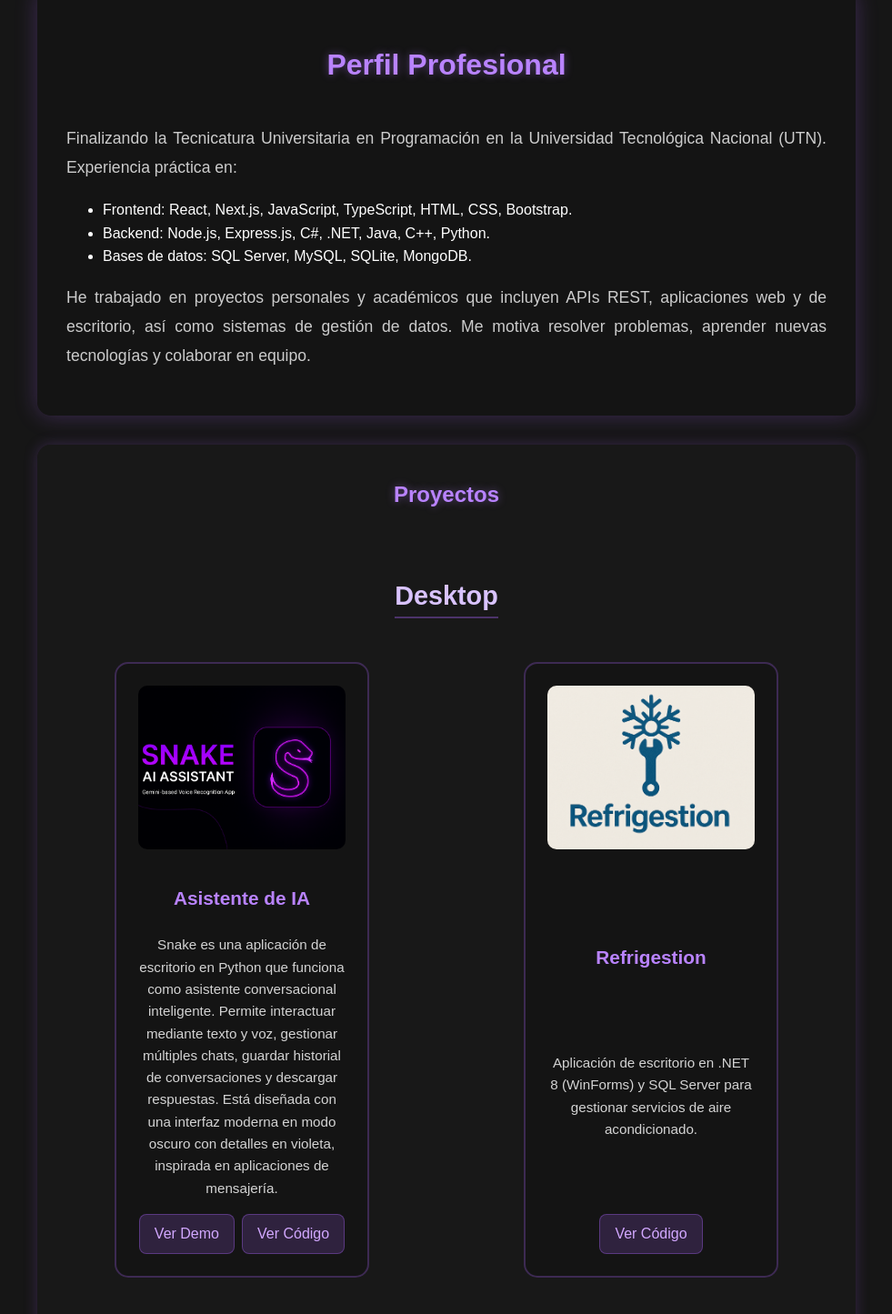
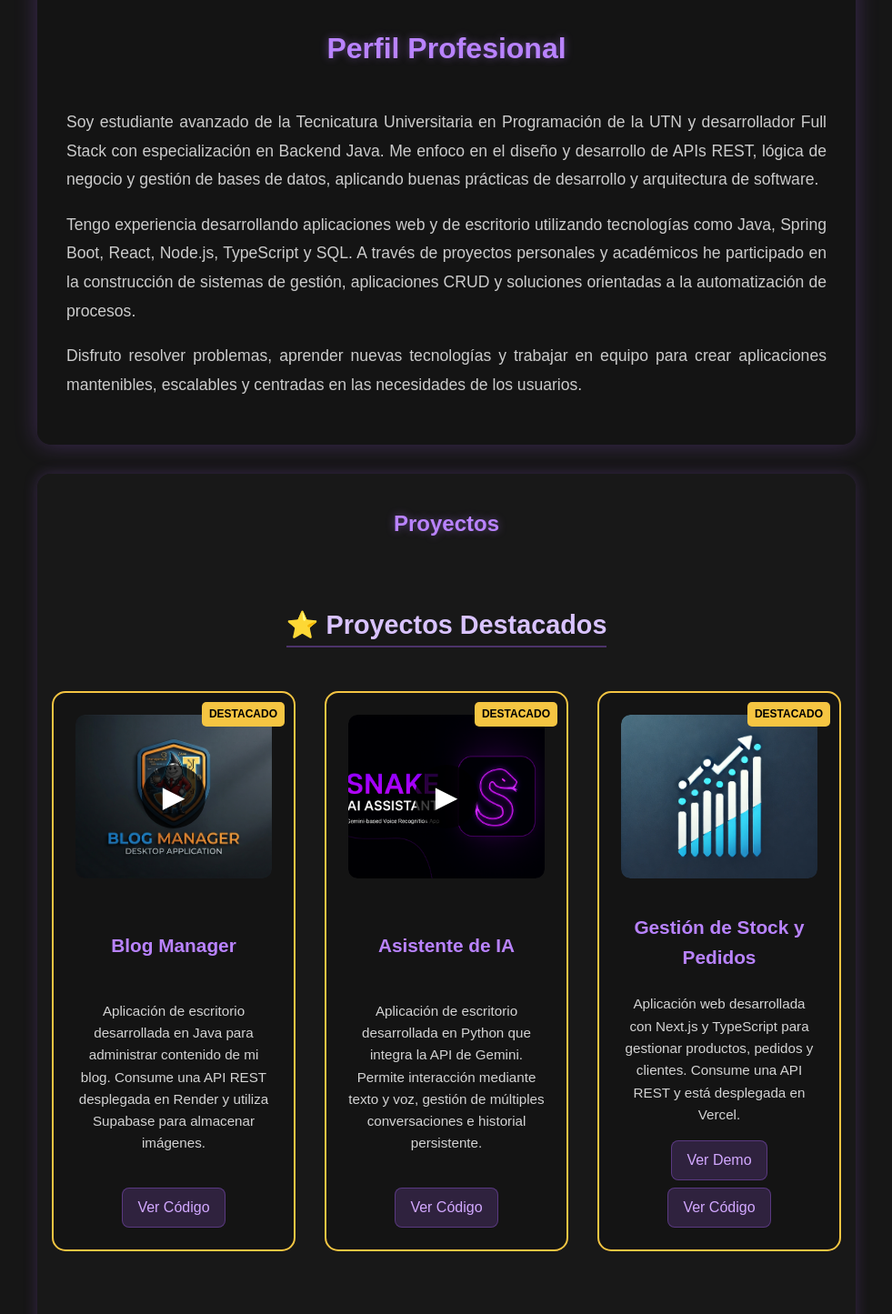
Before and after one commit to Javih95/Portfolio_react, a React (Vite) app in the folder vite-project/: page / in a window 1280 px wide. Shown: the part 884-2329 px from the top of the page at 91% size, without its empty margins (149-1130 px from the left). Built offline with nearby package versions, Linux system fonts and the light colour scheme; no server answers.

Commit message:
mejorando los proyectos

```diff
--- a/vite-project/src/views/Css/Projectos.css
+++ b/vite-project/src/views/Css/Projectos.css
@@ -52,6 +52,7 @@
   border-radius: 10px;
   overflow: hidden;
   margin-bottom: 1rem;
+  z-index: 1;
 }
 
 .project-image {
@@ -100,3 +101,90 @@
   background: #b983ff;
   color: #fff;
 }
+.featured {
+  border: 2px solid #f5c542;
+  position: relative;
+}
+
+.featured::before {
+  content: "DESTACADO";
+  position: absolute;
+  top: 10px;
+  right: 10px;
+  background: #f5c542;
+  color: #000;
+  font-size: 0.75rem;
+  font-weight: bold;
+  padding: 4px 8px;
+  border-radius: 5px;
+  z-index: 20;
+}
+.project-image-conteiner {
+  position: relative;
+}
+
+.play-button {
+  position: absolute;
+  top: 50%;
+  left: 50%;
+  transform: translate(-50%, -50%);
+
+  width: 70px;
+  height: 70px;
+
+  border: none;
+  border-radius: 50%;
+
+  font-size: 2rem;
+  cursor: pointer;
+
+  background: rgba(0, 0, 0, 0.75);
+  color: white;
+
+  transition: 0.3s;
+}
+
+.play-button:hover {
+  transform: translate(-50%, -50%) scale(1.1);
+}
+
+.video-modal-overlay {
+  position: fixed;
+  inset: 0;
+
+  background: rgba(0, 0, 0, 0.85);
+
+  display: flex;
+  justify-content: center;
+  align-items: center;
+
+  z-index: 9999;
+}
+
+.video-modal {
+  width: 90%;
+  max-width: 900px;
+
+  position: relative;
+
+  background: #111;
+  border-radius: 10px;
+
+  padding: 20px;
+}
+
+.close-modal {
+  position: absolute;
+  top: -10px;
+  right: -10px;
+
+  width: 35px;
+  height: 35px;
+
+  border: none;
+  border-radius: 50%;
+
+  cursor: pointer;
+
+  font-size: 1.2rem;
+}
--- a/vite-project/src/views/NavBar.jsx
+++ b/vite-project/src/views/NavBar.jsx
@@ -4,7 +4,7 @@
   return (
     <nav className="navbar">
       <div className="navbar-container">
-        <a href="/" className="navbar-logo">
+        <a href="#Header" className="navbar-logo">
           Portfolio de Javih
         </a>
         <ul className="navbar-menu">
--- a/vite-project/src/views/PerfilProfesional.jsx
+++ b/vite-project/src/views/PerfilProfesional.jsx
@@ -6,16 +6,17 @@
     <section ref={perfilProfesionalRef} className={`profile-card card slide-in-right ${isPerfilProfesionalVisible ? "visible" : ""}`}>
       <div className="contenido">
         <h2>Perfil Profesional</h2>
+
         <p>
-          Finalizando la Tecnicatura Universitaria en Programación en la Universidad Tecnológica Nacional (UTN). Experiencia práctica en:
+          Soy estudiante avanzado de la Tecnicatura Universitaria en Programación de la UTN y desarrollador Full Stack con especialización en Backend Java. Me enfoco en el diseño y desarrollo de APIs REST, lógica de negocio y gestión de bases de datos, aplicando buenas prácticas de desarrollo y arquitectura de software.
         </p>
-        <ul>
-          <li>Frontend: React, Next.js, JavaScript, TypeScript, HTML, CSS, Bootstrap.</li>
-          <li>Backend: Node.js, Express.js, C#, .NET, Java, C++, Python.</li>
-          <li>Bases de datos: SQL Server, MySQL, SQLite, MongoDB.</li>
-        </ul>
+
         <p>
-          He trabajado en proyectos personales y académicos que incluyen APIs REST, aplicaciones web y de escritorio, así como sistemas de gestión de datos. Me motiva resolver problemas, aprender nuevas tecnologías y colaborar en equipo.
+          Tengo experiencia desarrollando aplicaciones web y de escritorio utilizando tecnologías como Java, Spring Boot, React, Node.js, TypeScript y SQL. A través de proyectos personales y académicos he participado en la construcción de sistemas de gestión, aplicaciones CRUD y soluciones orientadas a la automatización de procesos.
+        </p>
+
+        <p>
+          Disfruto resolver problemas, aprender nuevas tecnologías y trabajar en equipo para crear aplicaciones mantenibles, escalables y centradas en las necesidades de los usuarios.
         </p>
       </div>
     </section>
--- a/vite-project/src/views/Proyectos.jsx
+++ b/vite-project/src/views/Proyectos.jsx
@@ -1,113 +1,191 @@
 import './Css/Projectos.css';
 import { UseInView } from "../hooks/useInViews";
-
+import { createPortal } from "react-dom";
+import { useState } from 'react';
 export const Projectos = () => {
   const [proyectosRef, isProyectosVisible] = UseInView();
-
+  const [selectedVideo, setSelectedVideo] = useState(null);
   const projects = [
-      {
+    {
       id: 4,
+      featured: true,
+      type: 'Desktop',
+      title: 'Blog Manager',
+      description: 'Aplicación de escritorio desarrollada en Java para administrar contenido de mi blog. Consume una API REST desplegada en Render y utiliza Supabase para almacenar imágenes.',
+      image: './BM.png',
+      videoId: 'GxNiOmiryMg',
+      repoLink: 'https://github.com/Javih95/BlogManagerApp.git',
+    },
+    {
+      id: 7,
+      featured: true,
       type: 'Desktop',
       title: 'Asistente de IA',
-      description: 'Snake es una aplicación de escritorio en Python que funciona como asistente conversacional inteligente. Permite interactuar mediante texto y voz, gestionar múltiples chats, guardar historial de conversaciones y descargar respuestas. Está diseñada con una interfaz moderna en modo oscuro con detalles en violeta, inspirada en aplicaciones de mensajería.',
+      description: 'Aplicación de escritorio desarrollada en Python que integra la API de Gemini. Permite interacción mediante texto y voz, gestión de múltiples conversaciones e historial persistente.',
       image: './snake.png',
-      demoLink: 'https://youtu.be/7EG01CCD1PA?si=rxHOds6Y9kCIFDiV',
+      videoId: '7EG01CCD1PA?si=rxHOds6Y9kCIFDiV',
       repoLink: 'https://github.com/Javih95/Mi_asistente_snake_Docu.git',
-  },
+    },
     {
-      id: 7,
+      id: 11,
       type: 'Desktop',
       title: 'Refrigestion',
-      description: 'Aplicación de escritorio en .NET 8 (WinForms) y SQL Server para gestionar servicios de aire acondicionado.',
+      description: 'Aplicación de escritorio desarrollada con .NET 8 (WinForms) y SQL Server para la gestión de servicios técnicos de aire acondicionado.',
       image: './refrigestionImagen.png',
       demoLink: '',
       repoLink: 'https://github.com/Javih95/refrigestion.git',
     },
     {
       id: 1,
+      featured: true,
       type: 'Web',
-      title: 'Gestión de Stock y Pedidos - Frontend',
-      description: 'Aplicación web desarrollada con Next.js y TypeScript para gestionar productos, pedidos y clientes. Consume una API REST. Desplegada en Vercel.',
-      image: 'controldestock.png',
-      demoLink: "https://app-stock-frontend.vercel.app/dashboard",
+      title: 'Gestión de Stock y Pedidos',
+      description: 'Aplicación web desarrollada con Next.js y TypeScript para gestionar productos, pedidos y clientes. Consume una API REST y está desplegada en Vercel.',
+      image: 'Stocklogo.webp',
+      demoLink: 'https://app-stock-frontend.vercel.app/dashboard',
       repoLink: 'https://github.com/Javih95/app-stock.git',
     },
     {
       id: 2,
       type: 'API',
       title: 'Control de Stock API',
-      description: 'API REST creada con JavaScript, Node.js, Express.js  y Drizzle como ORM. Utiliza SQLite como base de datos, alojada en Turso. Desplegada en Vercel.',
+      description: 'API REST desarrollada con Node.js, Express y Drizzle ORM. Utiliza SQLite alojado en Turso y se encuentra desplegada en Vercel.',
       image: 'api.png',
+      demoLink: 'https://api-control-stock-deploy.vercel.app/materiales',
       repoLink: 'https://github.com/Javih95/TP2-UTN-PIII-C331',
-      demoLink: "https://api-control-stock-deploy.vercel.app/materiales",
     },
     {
       id: 3,
       type: 'Web',
-      title: 'Ecomerce Frontend',
-      description: 'Frontend para ecomerce, desarrollado con React. Consume una API REST. Incluye catálogo de productos, carrito de compras y gestión de usuarios.',
+      title: 'Ecommerce',
+      description: 'Frontend de ecommerce desarrollado con React. Incluye catálogo de productos, carrito de compras y gestión de usuarios mediante consumo de API REST.',
       image: './ecomerce.png',
       demoLink: '',
       repoLink: 'https://github.com/Javih95/eCommerce.git',
     },
     {
-      id: 5,
-      type: 'Juegos y Hobbys',
-      title: 'Guardianes de la selva',
-      description: 'Videojuego 2D desarrollado en Python usando Pygame.',
-      image: './guardianesDeLaSelva.png',
-      demoLink: 'https://youtu.be/AEzF_PqgqmM?si=LKtgndIOND08r3Y7',
-      repoLink: 'https://github.com/Javih95/Aguirre-Javier-TPpygame-final/tree/0919bd1e0c1bb25f8abe7bd3c9e11e40543c1bed/tpPygame1/My_game',
-    },
-    {
-      id: 6,
-      type: 'Juegos y Hobbys',
-      title: 'Proyecto recuperar Bot',
-      description: 'Proyecto de robot con Arduino Uno. Se recrea el instructivo y programación desde cero.',
-      image: './botImagen.png',
-      demoLink: '',
-      repoLink: 'https://github.com/Javih95/ProyectoRobot.git',
+      id: 10,
+      type: 'Web',
+      title: 'Blog Personal',
+      description: 'Blog personal desarrollado con React, Express y MongoDB. Desplegado en Netlify y Render.',
+      image: './blogImagen.png',
+      demoLink: 'https://68ae05581bd0540008e521ab--storied-cendol-727841.netlify.app/',
+      repoLink: 'https://github.com/Javih95/blog.git',
     },
     {
       id: 8,
       type: 'API',
-      title: 'Api para confirmar asistencia a boda',
-      description: 'API REST para gestionar confirmaciones de asistencia a boda, desarrollada con JavaScript, Node.js, Express.js y Google Sheets como base de datos. Incluye manejo de invitados y confirmaciones.',
+      title: 'API de Gestión de Eventos',
+      description: 'API REST desarrollada con Node.js, Express y Google Sheets como base de datos. Permite gestionar invitados y confirmaciones de asistencia.',
       image: './apiBoda.png',
       repoLink: 'https://github.com/Javih95/apiBodas.git',
     },
     {
       id: 9,
       type: 'API',
-      title: 'Api para ecomerce',
-      description: 'API REST para ecomerce, desarrollada con JavaScript, Node.js, Express.js y Sequelize como ORM. Utiliza MySql como base de datos. Incluye manejo de productos, usuarios y pedidos.',
+      title: 'Ecommerce API',
+      description: 'API REST desarrollada con Node.js, Express, Sequelize y MySQL para la gestión de productos, usuarios y pedidos.',
       image: './apiEcomerce.png',
       repoLink: 'https://github.com/Javih95/eCommerceBackend.git',
     },
     {
-      id: 10,
-      type: 'Web',
-      title: 'Blog personal',
-      description: 'Blog personal: frontend en React, backend con Express y MongoDB. Desplegado en Netlify y Render.',
-      image: './blogImagen.png',
-      demoLink: 'https://68ae05581bd0540008e521ab--storied-cendol-727841.netlify.app/',
-      repoLink: 'https://github.com/Javih95/blog.git',
+      id: 5,
+      type: 'Juegos y Hobbys',
+      title: 'Guardianes de la Selva',
+      description: 'Videojuego 2D desarrollado en Python utilizando Pygame.',
+      image: './guardianesDeLaSelva.png',
+      videoId:'AEzF_PqgqmM?si=LKtgndIOND08r3Y7',
+      repoLink: 'https://github.com/Javih95/Aguirre-Javier-TPpygame-final/tree/0919bd1e0c1bb25f8abe7bd3c9e11e40543c1bed/tpPygame1/My_game',
     },
-
+    {
+      id: 6,
+      type: 'Juegos y Hobbys',
+      title: 'Robot Educativo con Arduino',
+      description: 'Proyecto basado en Arduino Uno que recrea desde cero el armado, programación y documentación de un robot educativo.',
+      image: './botImagen.png',
+      demoLink: '',
+      repoLink: 'https://github.com/Javih95/ProyectoRobot.git',
+    },
   ];
 
-  // Agrupar proyectos por tipo
-  const projectTypes = [...new Set(projects.map(p => p.type))];
+  const featuredProjects = projects.filter(project => project.featured);
+
+  const projectTypes = [
+    'Web',
+    'API',
+    'Desktop',
+    'Juegos y Hobbys'
+  ];
 
   return (
-    <section ref={proyectosRef} id="projects" className={`projects card slide-in-right ${isProyectosVisible ? "visible" : ""}`}>
-      <h2>Proyectos</h2>
+    <section
+      ref={proyectosRef}
+      id="projects"
+      className={`projects card slide-in-right ${isProyectosVisible ? "visible" : ""}`}
+    > <h2>Proyectos</h2>
+      <div>
+        <h3 className="project-type-title">⭐ Proyectos Destacados</h3>
+
+        <div className="projects-container">
+          {featuredProjects.map(project => (
+            <div className="project-card featured" key={project.id}>
+
+              <div className="project-image-conteiner">
+                <div className="project-image-conteiner">
+                  <img
+                    src={project.image}
+                    alt={project.title}
+                    className="project-image"
+                  />
+
+                  {project.videoId && (
+                    <button
+                      className="play-button"
+                      onClick={() => setSelectedVideo(project.videoId)}
+                    >
+                      ▶
+                    </button>
+                  )}
+                </div>
+              </div>
+
+              <h3>{project.title}</h3>
+              <p>{project.description}</p>
+
+              <div className="project-links">
+                {project.demoLink && (
+                  <a
+                    href={project.demoLink}
+                    target="_blank"
+                    rel="noopener noreferrer"
+                  >
+                    Ver Demo
+                  </a>
+                )}
+
+                {project.repoLink && (
+                  <a
+                    href={project.repoLink}
+                    target="_blank"
+                    rel="noopener noreferrer"
+                  >
+                    Ver Código
+                  </a>
+                )}
+              </div>
+
+            </div>
+          ))}
+        </div>
+      </div>
+
       {projectTypes.map(type => (
         <div key={type}>
           <h3 className="project-type-title">{type}</h3>
+
           <div className="projects-container">
             {projects
-              .filter(p => p.type === type)
+              .filter(project => project.type === type)
               .map(project => (
                 <div className="project-card" key={project.id}>
 
@@ -118,25 +196,68 @@
                       className="project-image"
                     />
                   </div>
+
                   <h3>{project.title}</h3>
                   <p>{project.description}</p>
+
                   <div className="project-links">
                     {project.demoLink && (
-                      <a href={project.demoLink} target="_blank" rel="noopener noreferrer">
+                      <a
+                        href={project.demoLink}
+                        target="_blank"
+                        rel="noopener noreferrer"
+                      >
                         Ver Demo
                       </a>
                     )}
+
                     {project.repoLink && (
-                      <a href={project.repoLink} target="_blank" rel="noopener noreferrer">
+                      <a
+                        href={project.repoLink}
+                        target="_blank"
+                        rel="noopener noreferrer"
+                      >
                         Ver Código
                       </a>
                     )}
                   </div>
+
                 </div>
               ))}
           </div>
         </div>
       ))}
+      {selectedVideo &&
+  createPortal(
+    <div
+      className="video-modal-overlay"
+      onClick={() => setSelectedVideo(null)}
+    >
+      <div
+        className="video-modal"
+        onClick={(e) => e.stopPropagation()}
+      >
+        <button
+          className="close-modal"
+          onClick={() => setSelectedVideo(null)}
+        >
+          ✕
+        </button>
+
+        <iframe
+          width="100%"
+          height="500"
+          src={`https://www.youtube.com/embed/${selectedVideo}`}
+          title="Video Demo"
+          frameBorder="0"
+          allow="accelerometer; autoplay; clipboard-write; encrypted-media; gyroscope; picture-in-picture"
+          allowFullScreen
+        />
+      </div>
+    </div>,
+    document.body
+  )
+}
     </section>
   );
 }
```
Also changed, not shown: vite-project/src/views/Header.jsx (+6 -4 lines), vite-project/public/BM.png (added), vite-project/public/Stocklogo.webp (added).
